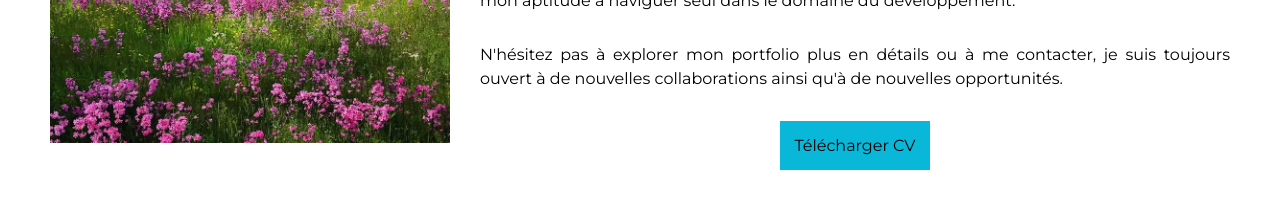
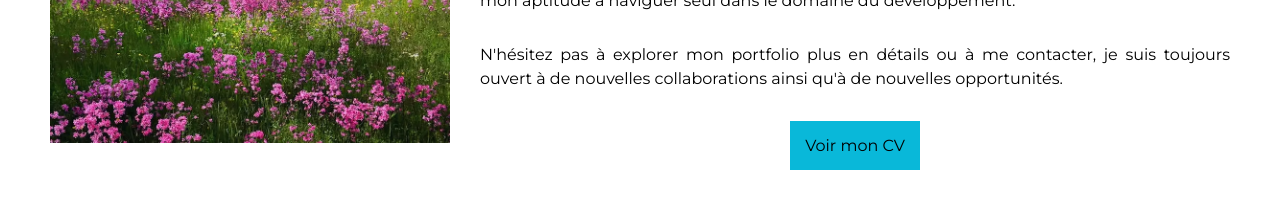
Before and after one commit to OCAntoni/Portfolio, a React (Create React App) app: page / in a window 1280 px wide. Shown: the part 1880-2100 px from the top of the page. Built offline with nearby package versions, Linux system fonts and the light colour scheme; a web font is replaced by a local one.

Commit message:
update link cv

```diff
--- a/src/components/about/about.jsx
+++ b/src/components/about/about.jsx
@@ -1,6 +1,9 @@
+import { NavLink } from "react-router-dom"
+
 import Img from "../../assets/images/meadow_mountain.webp"
 
 function About() {
+    const url = 'https://cv-antoni-castagne.vercel.app';
     return (
         <section id="about">
             <h2>
@@ -24,11 +27,11 @@ function About() {
                         N'hésitez pas à explorer mon portfolio plus en détails ou à me contacter, je suis toujours ouvert à de nouvelles collaborations ainsi qu'à de nouvelles opportunités.
                     </p>
                     <div className="download">
-                        <a href={process.env.PUBLIC_URL + '/cv_test.pdf'} download="CV_Castagne_Antoni.pdf">
+                        <NavLink to={url} target="_blank" title="lien vers le CV" >
                             <button className="dl-button">
-                                Télécharger CV
+                                Voir mon CV
                             </button>
-                        </a>
+                        </NavLink>
                     </div>
                 </div>
             </div>
```
